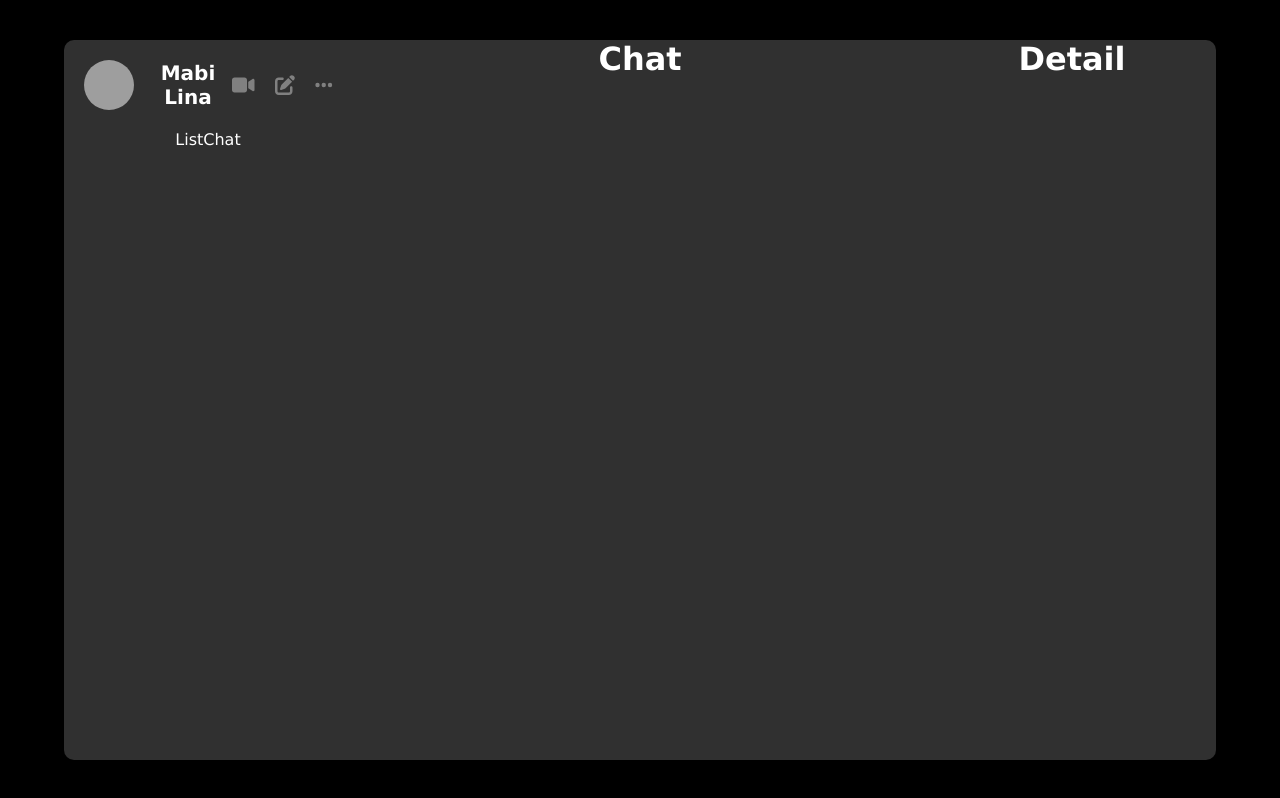
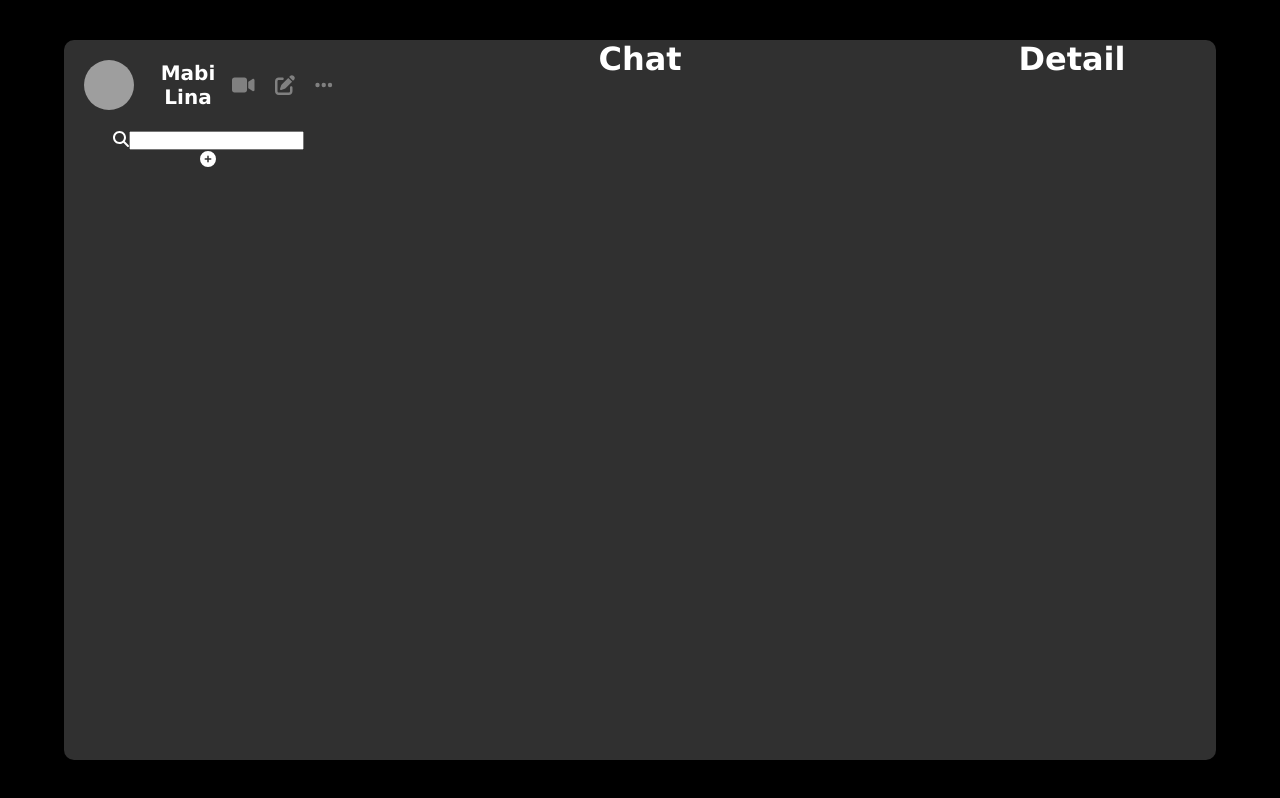
Before and after one commit to LuisArielRetanaHernadez/chat_mabi, a React (Vite) app: page / in a window 1280 px wide. Built offline with nearby package versions, Linux system fonts and the light colour scheme; grey boxes are pictures that could not be loaded.

Commit message:
agregando la estructura para crear el buscador de chats

```diff
--- a/src/components/listChat/ListChat.jsx
+++ b/src/components/listChat/ListChat.jsx
@@ -1,7 +1,17 @@
+// font-awesome
+import { faCirclePlus, faMagnifyingGlass } from "@fortawesome/free-solid-svg-icons"
+import { FontAwesomeIcon } from "@fortawesome/react-fontawesome"
+
 const ListChat = () => {
   return (
-    <div>
-      ListChat
+    <div className="chatList">
+      <div className="search">
+        <div className="searchBar">
+          <FontAwesomeIcon icon={faMagnifyingGlass} />
+          <input type="text" />
+        </div>
+        <FontAwesomeIcon icon={faCirclePlus} />
+      </div>
     </div>
   )
 }
```
